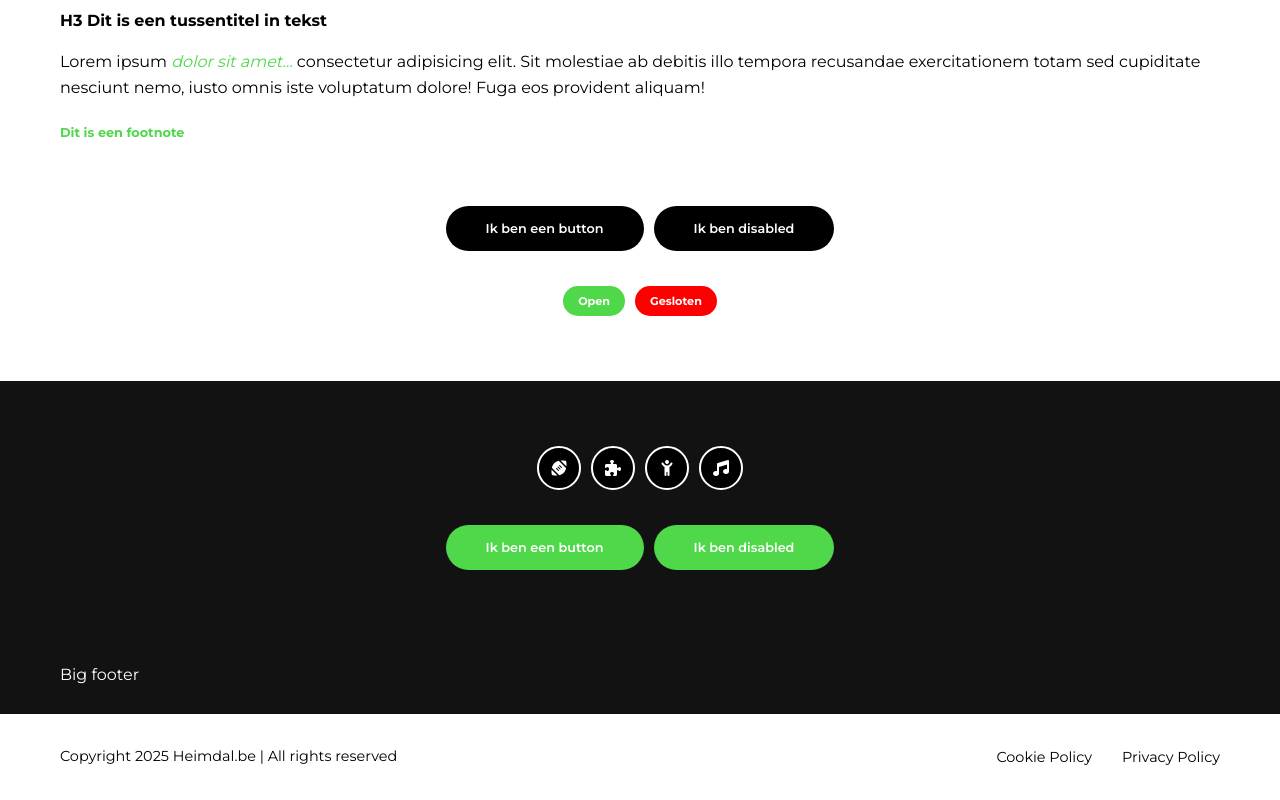
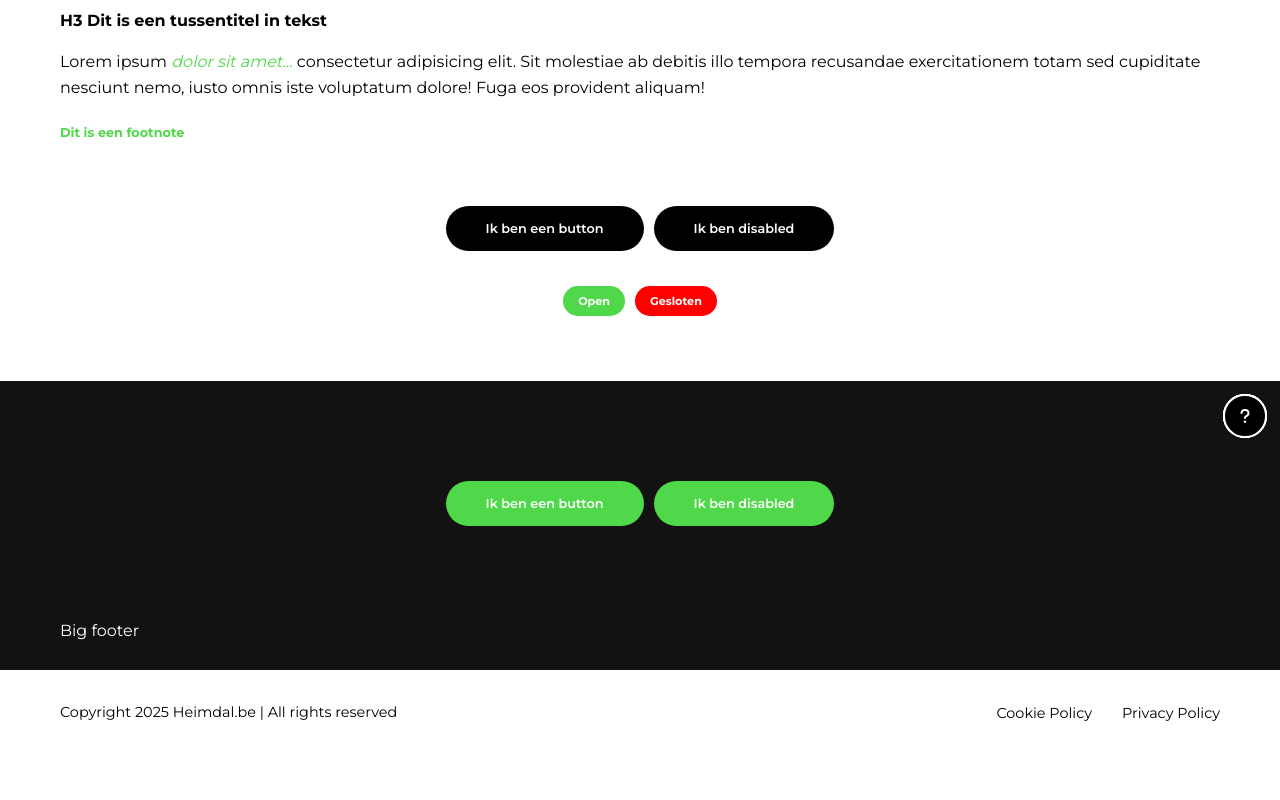
Before and after one commit to Heimdalbe/Mimisbrunnr-frontend, a React (Vite) app in the folder mimisbrunnr-frontend/: page /huisstijl in a window 1280 px wide. Shown: the part 544-1344 px from the top of the page. After the commit the page ends 1300 px from the top, so only its background shows below. Built offline with nearby package versions, Linux system fonts and the light colour scheme.

Commit message:
toevoegen icons per card

```diff
--- a/mimisbrunnr-frontend/src/api/events.js
+++ b/mimisbrunnr-frontend/src/api/events.js
@@ -6,6 +6,7 @@
     title: "Schaaktoernooi",
     start_time: "13:00",
     end_time: "18:00",
+    type: "sport",
   },
   {
     id: 2,
@@ -14,6 +15,7 @@
     title: "Tetris toernooi",
     start_time: "13:00",
     end_time: "18:00",
+    type: "sport",
   },
   {
     id: 3,
@@ -22,6 +24,7 @@
     title: "Movie night",
     start_time: "13:00",
     end_time: "18:00",
+    type: "cultuur",
   },
   {
     id: 4,
@@ -30,6 +33,7 @@
     title: "Bowling",
     start_time: "13:00",
     end_time: "18:00",
+    type: "sport",
   },
 ];
 
--- a/mimisbrunnr-frontend/src/components/Evenementen/Andere/EventIcon.jsx
+++ b/mimisbrunnr-frontend/src/components/Evenementen/Andere/EventIcon.jsx
@@ -1,11 +1,19 @@
 import './Event.css';
 
-const EventIcon = ({ iconClass }) => {
+const EventIcons = {
+  cultuur: "fa-solid fa-puzzle-piece",
+  schacht: "fa-solid fa-child-reaching",
+  sport: "fa-solid fa-football",
+  feest: "fa-solid fa-music",
+};
+
+const EventIcon = ({ category }) => {
+  const iconClass = EventIcons[category] || "fa-solid fa-question"; // fallback icoon
   return (
     <div className='icon'>
       <i className={iconClass}></i>
     </div>
-  )
-}
+  );
+};
 
 export default EventIcon
--- a/mimisbrunnr-frontend/src/components/Evenementen/EventCard/EventCard.css
+++ b/mimisbrunnr-frontend/src/components/Evenementen/EventCard/EventCard.css
@@ -77,6 +77,12 @@
   hyphens: auto;
 }
 
+.icon {
+  position: absolute;
+  top: 13px;
+  right: 13px;
+}
+
 
 @media (max-width: 1024px) {
   .event-card {
--- a/mimisbrunnr-frontend/src/components/Evenementen/EventCard/EventCard.jsx
+++ b/mimisbrunnr-frontend/src/components/Evenementen/EventCard/EventCard.jsx
@@ -1,7 +1,8 @@
 import { useNavigate } from "react-router-dom";
+import EventIcon from '../Andere/EventIcon';
 import './EventCard.css';
 
-const EventCard = ({ id, image, date, start_time, end_time, title }) => {
+const EventCard = ({ id, image, date, start_time, end_time, title, type }) => {
   const navigate = useNavigate();
   const d = new Date(date);
   const day = d.getDate().toString().padStart(2, "0");
@@ -13,6 +14,7 @@
       style={{ backgroundImage: `url(${image})` }}
       onClick={() => navigate(`/evenement/${id}`)}
     >
+      <EventIcon category={type} />
       <div className="event-info">
         <div className="date">
           <p className="day">{day}</p>
--- a/mimisbrunnr-frontend/src/components/Evenementen/EventList/EventList.jsx
+++ b/mimisbrunnr-frontend/src/components/Evenementen/EventList/EventList.jsx
@@ -15,7 +15,8 @@
               date={event.date}
               start_time={event.start_time}
               end_time={event.end_time}
-              title={event.title} />
+              title={event.title}
+              type={event.type} />
         ))}
         <div style={{ flex: '0 0 10px' }} />
       </div>
--- a/mimisbrunnr-frontend/src/components/Home/KarakteristiekenSectie/KarakteristiekenSectie.css
+++ b/mimisbrunnr-frontend/src/components/Home/KarakteristiekenSectie/KarakteristiekenSectie.css
@@ -21,7 +21,7 @@
   left: 0;
   width: 100%;
   height: 100%;
-  background-color: rgba(0,0,0,0.4);
+  background-color: rgba(0,0,0,0.6);
   pointer-events: none;
 }
 
```
